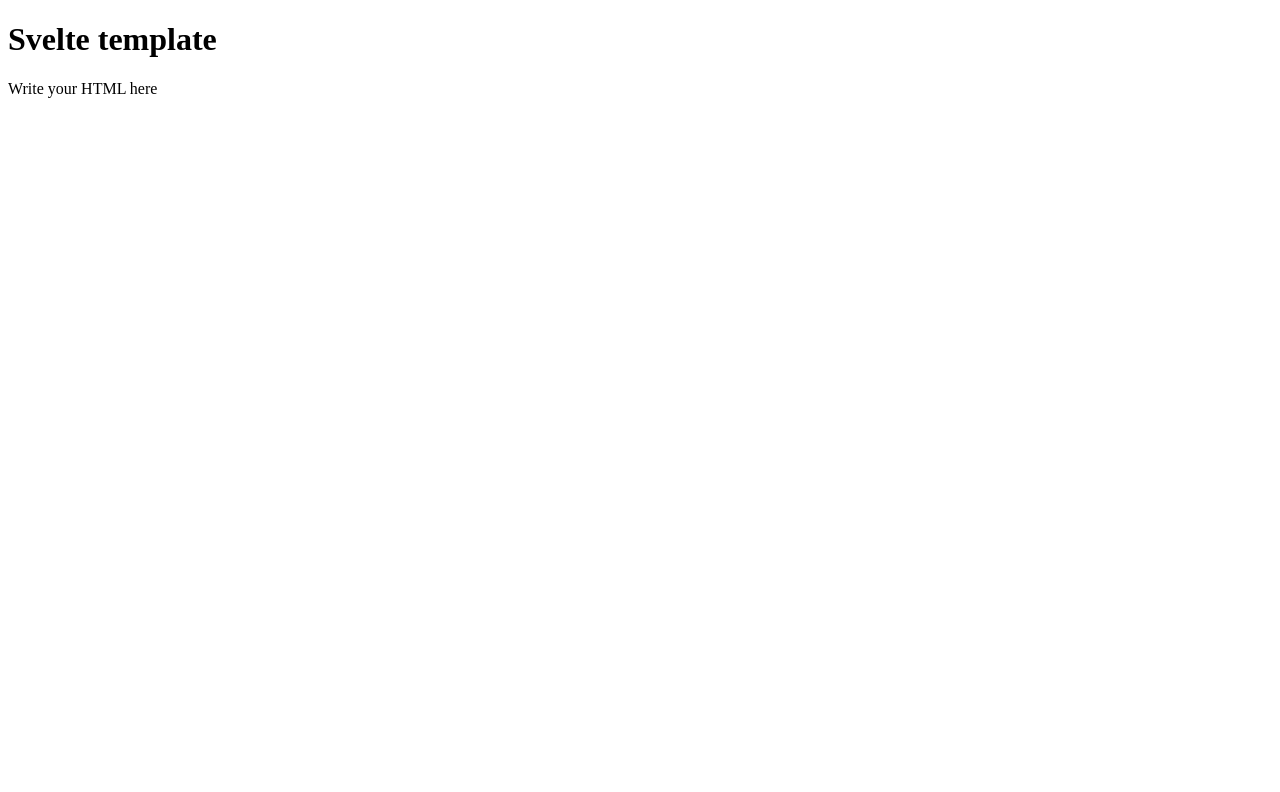
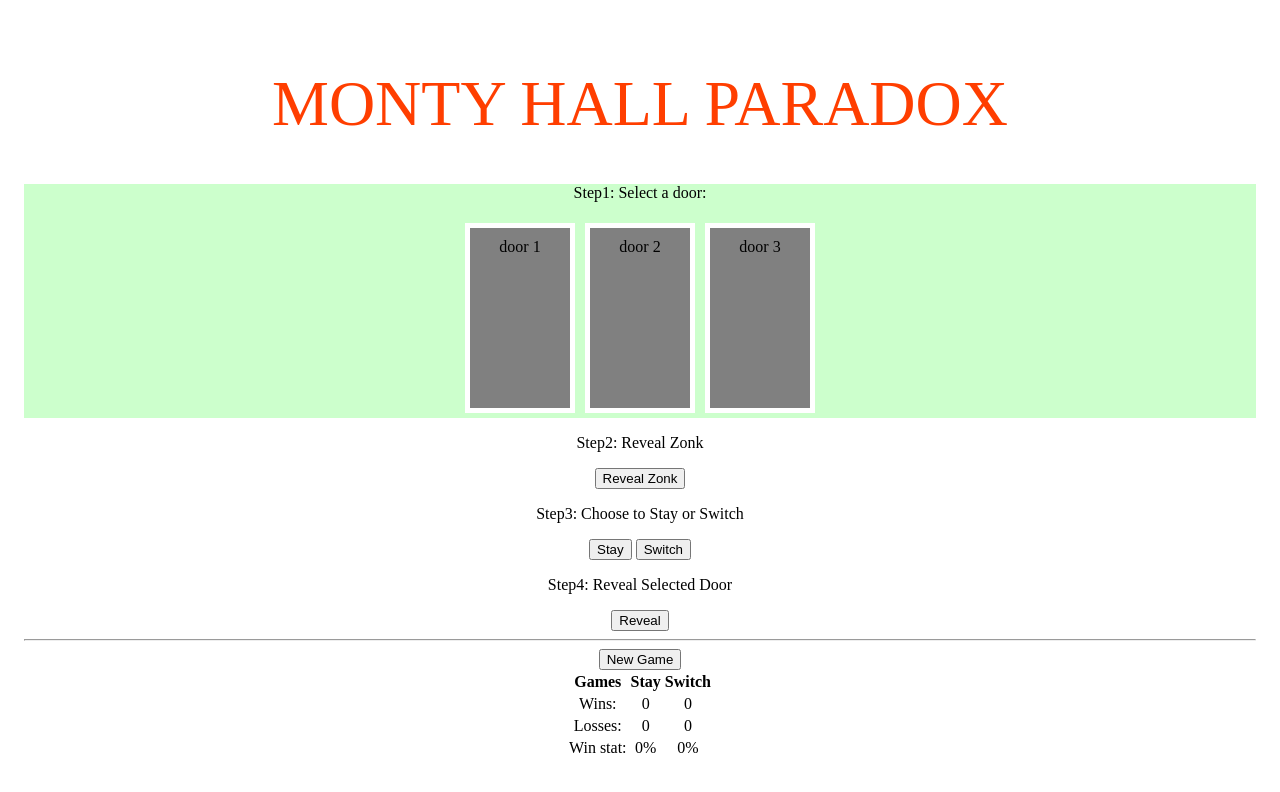
Before and after one commit to sophifang/bayes-theorem, a SvelteKit app: page / in a window 1280 px wide. Shown: the top 792 px of the page. Built offline with nearby package versions, Linux system fonts and the light colour scheme.

Commit message:
monty hall simulation

```diff
--- a/src/components/App.svelte
+++ b/src/components/App.svelte
@@ -1,13 +1,208 @@
 <script>
-  // Write your JS here, or import other files
-</script>
+  let name = "Monty Hall Paradox";
+  let score
+  try {
+                  let savedScore = localStorage.getItem("score") || false;
+                  score = savedScore ? JSON.parse(savedScore) : {
+                                  stay: {win: 0, loss: 0},
+                                  switch: {win: 0, loss: 0},
+                  }
+  } catch (e) {
+                  score = {
+                                  stay: {win: 0, loss: 0},
+                                  switch: {win: 0, loss: 0},
+                  }
+  }
+  let path = ""; // "stay" | "switch"
+  let gamePhase = 0;
+  let userSelection = null;
+  let zonkRevealed = null;
+  let gameResult = "";
+  function selectPrizeDoor() {
+                  return Math.floor(Math.random() * 3);
+  }
+  let prizeDoor = selectPrizeDoor();
+  const doorColor = {
+                  close: "grey",
+                  empty: "red",
+                  full: "yellowgreen",
+  };
+  let bgColor = []; function initialize() {
+                  gamePhase = 0;
+                  gameResult = "";
+                  prizeDoor = selectPrizeDoor();
+                  userSelection = null;
+                  bgColor[0] = doorColor.close;
+                  bgColor[1] = doorColor.close;
+                  bgColor[2] = doorColor.close;
+  }
+  initialize();           function openDoor(doorNumber) {
+                  bgColor[doorNumber] =
+                                  prizeDoor === doorNumber ? doorColor.full : doorColor.empty;
+  }              function selectDoor(doorNumber) {
+                  if (gamePhase === 0) {
+                                  userSelection = doorNumber;
+                  }
+  }              function restartGame() {
+                  initialize();
+  }              function revealZonk() {
+                  if (gamePhase === 0 && userSelection !== null) {
+                                  gamePhase = 1;
+                                  if (userSelection === prizeDoor) {
+                                                  const doors = [0, 1, 2];
+                                                  doors.splice(userSelection, 1);
+                                                  let randomBinary = new Date();
+                                                  randomBinary = randomBinary.getMilliseconds() % 2;
+                                                  console.log("randomBinary", randomBinary);
+                                                  zonkRevealed = doors[randomBinary];
+                                  } else {
+                                                  zonkRevealed = 3 - userSelection - prizeDoor;
+                                                  // 3 - 0 - 1 - 2 = 0
+                                                  // 3 - 0 - 1 = 2
+                                                  // 3 - 0 - 2 = 1
+                                                  // 3 - 1 - 2 = 0
+                                  }
+                                  openDoor(zonkRevealed);
+                  }
+  }              function userStay() {
+                  if (gamePhase === 1) {
+                                  gamePhase = 2;
+                                  path = "stay";
+                  }
+  }              function userSwitch() {
+                  if (gamePhase === 1) {
+                                  userSelection = 3 - userSelection - zonkRevealed;
+                                  gamePhase = 2;
+                                  path = "switch";
+                  }
+  }              function revealAll() {
+                  if (gamePhase === 2) {
+                                  gamePhase = 3;
+                                  openDoor(0);
+                                  openDoor(1);
+                                  openDoor(2);
+                                  gameResult = userSelection === prizeDoor ? "WIN" : "LOSE";
+                                  score[path][["loss", "win"][Number(userSelection === prizeDoor)]]++;
+                                  localStorage.setItem("score", JSON.stringify(score));
+                  }
+  }
+</script><main>
+  <h1>{name}</h1>
+  <div
+                  class="phase0"
+                  style={`background-color:${
+                                  gamePhase === 0 && userSelection === null ? "#cfc" : "white"
+                  }`}
+  >
+                  <p>Step1: Select a door:</p>
+                  <div class="doors">
+                                  <div
+                                                  class="door"
+                                                  on:click={() => selectDoor(0)}
+                                                  style={`background-color:${bgColor[0]}; border: solid 5px ${
+                                                                  userSelection === 0 ? "orange" : "white"
+                                                  }`}
+                                  >
+                                                  door 1
+                                  </div>
+                                  <div
+                                                  class="door"
+                                                  on:click={() => selectDoor(1)}
+                                                  style={`background-color:${bgColor[1]}; border: solid 5px ${
+                                                                  userSelection === 1 ? "orange" : "white"
+                                                  }`}
+                                  >
+                                                  door 2
+                                  </div>
+                                  <div
+                                                  class="door"
+                                                  on:click={() => selectDoor(2)}
+                                                  style={`background-color:${bgColor[2]}; border: solid 5px ${
+                                                                  userSelection === 2 ? "orange" : "white"
+                                                  }`}
+                                  >
+                                                  door 3
+                                  </div>
+                  </div>
+  </div>   <div
+                  class="phase1"
+                  style={`background-color:${
+                                  gamePhase === 0 && userSelection !== null ? "#cfc" : "white"
+                  }`}
+  >
+                  <p>Step2: Reveal Zonk</p>
+                  <button on:click={revealZonk}>Reveal Zonk</button>
+  </div>   <div
+                  class="phase2"
+                  style={`background-color:${gamePhase === 1 ? "#cfc" : "white"}`}
+  >
+                  <p>Step3: Choose to Stay or Switch</p>
+                  <button on:click={userStay}>Stay</button>
+                  <button on:click={userSwitch}>Switch</button>
+  </div>   <div
+                  class="phase3"
+                  style={`background-color:${gamePhase === 2 ? "#cfc" : "white"}`}
+  >
+                  <p>Step4: Reveal Selected Door</p>
+                  {gameResult} <button on:click={revealAll}>Reveal</button>
+                  {gameResult}
+  </div>   <div>
+                  <hr />
+                  <button on:click={restartGame}>New Game</button>
+  </div>   <div class="statistics">                   <table >
+                                  <tr>
+                                                  <th>Games</th>
+                                                  <th>Stay</th>
+                                                  <th>Switch</th>
+                                  </tr>
+                                  <tr>
+                                                  <td>Wins:</td>
+                                                  <td>{score.stay.win}</td>
+                                                  <td>{score.switch.win}</td>
+                                  </tr>
+                                  <tr>
+                                                  <td>Losses:</td>
+                                                  <td>{score.stay.loss}</td>
+                                                  <td>{score.switch.loss}</td>
+                                  </tr>
+                                  <tr>
+                                                  <td>Win stat:</td>
+                                                  <td>{Math.round((score.stay.win / (score.stay.win + score.stay.loss)) * 100) || 0 }%</td>
+                                                  <td>{Math.round((score.switch.win / (score.switch.win + score.switch.loss)) * 100) || 0}%</td>
+                                  </tr>
+                  </table>
+  </div>
 
-<main>
-  <h1>Svelte template</h1>
+  </main>
 
-  <p>Write your HTML here</p>
-</main>
-
+  <!-- ////////////////////////////////// -->
 <style>
-  /* Write your CSS here */
+  main {
+                  text-align: center;
+                  padding: 1em;
+                  max-width: 240px;
+                  margin: 0 auto;
+  }              .doors {
+                  display: flex;
+                  justify-content: center;
+                  margin: 5px;
+  }              .door {
+                  border: solid 1px;
+                  width: 80px;
+                  height: 160px;
+                  margin: 5px;
+                  padding: 10px;
+  }              .statistics {
+                  display: flex;
+                  justify-content: center;
+  }              h1 {
+                  color: #ff3e00;
+                  text-transform: uppercase;
+                  font-size: 4em;
+                  font-weight: 100;
+  }              @media (min-width: 640px) {
+                  main {
+                                  max-width: none;
+                  }
+  }
 </style>
```
